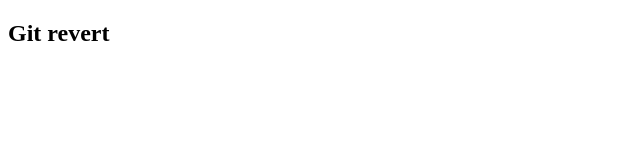
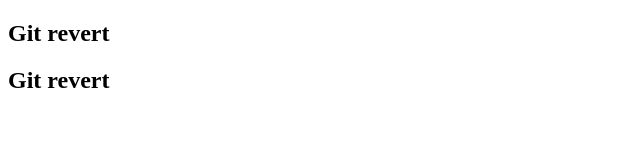
Before and after one commit to anasshah2000/git-revert, a plain HTML site: page index.html in a window 1280 px wide. Shown: the whole page, without its empty margins (0-640 px from the left). Drawn offline with Linux system fonts and the light colour scheme.

Commit message:
secound changes

```diff
--- a/index.html
+++ b/index.html
@@ -8,6 +8,7 @@
 <body>
 
     <h2>Git revert</h2>
+    <h2>Git revert</h2>
 
 </body>
 </html>
```
